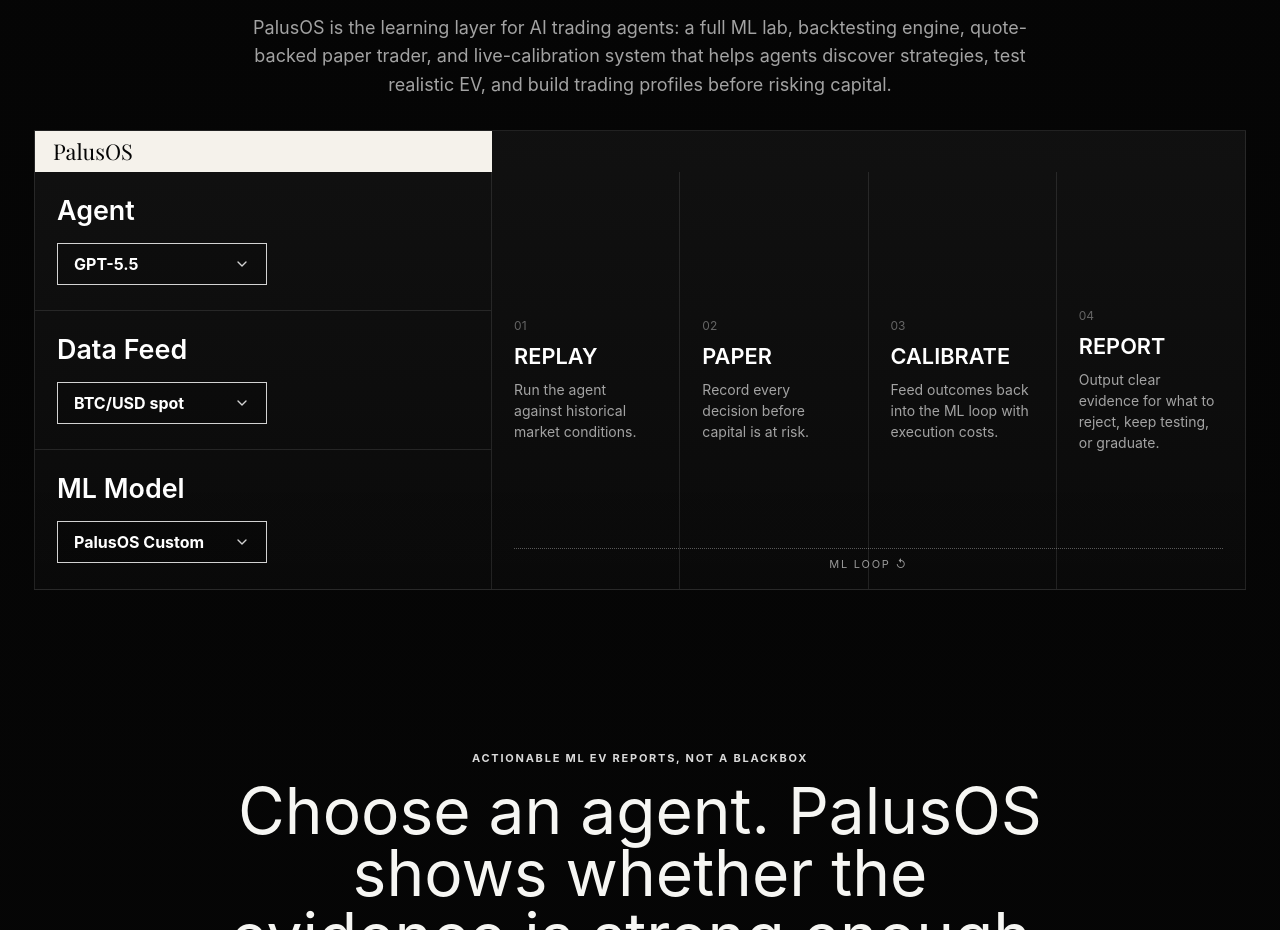
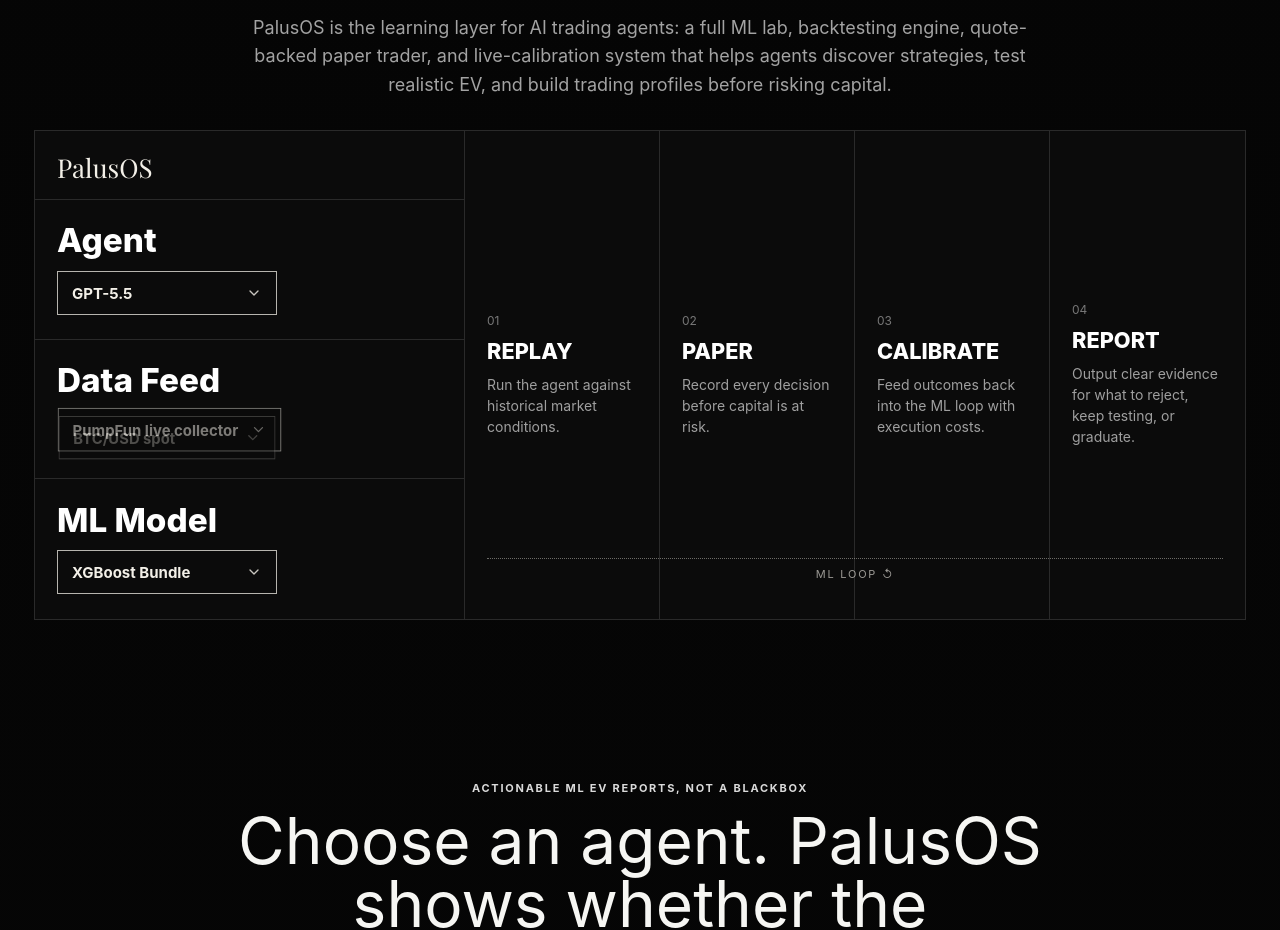
Before and after one commit to jasonheron/palusos, a React (Vite) app: page / in a window 1280 px wide. Shown: the part 1048-1978 px from the top of the page. Built offline with nearby package versions, Linux system fonts and the light colour scheme.

Commit message:
Match PalusOS diagram reference UI

```diff
--- a/src/App.tsx
+++ b/src/App.tsx
@@ -114,10 +114,9 @@
 
       <div className="system-diagram" aria-label="PalusOS system diagram">
         <div className="diagram-input-stack">
+          <div className="diagram-core-label">PalusOS</div>
           {inputs.map((item) => <DiagramInput key={item.title} {...item} />)}
         </div>
-
-        <div className="diagram-core-label">PalusOS</div>
 
         <div className="diagram-loop-flow">
           {loop.map((item, index) => (
--- a/src/styles/palusos-hero.css
+++ b/src/styles/palusos-hero.css
@@ -1092,3 +1092,124 @@
 .system-section .section-heading h2 {
   font-size: 40px;
 }
+
+/* Reference-match system diagram: left control sidebar + right workflow grid */
+.system-diagram {
+  grid-template-columns: minmax(320px, 430px) minmax(0, 1fr);
+  grid-template-areas: "inputs loop";
+  min-height: 470px;
+  border-color: #2a2a2a;
+  background: #0b0b0b;
+}
+
+.diagram-input-stack {
+  grid-area: inputs;
+  display: grid;
+  grid-template-rows: auto repeat(3, 1fr);
+  border-right: 1px solid #2a2a2a;
+  border-bottom: 0;
+}
+
+.diagram-core-label {
+  grid-area: auto;
+  width: auto;
+  padding: 24px 22px 18px;
+  border-bottom: 1px solid #2a2a2a;
+  background: #0b0b0b;
+  color: #f3f0e8;
+  font-size: 26px;
+  line-height: 1;
+  text-align: left;
+}
+
+.diagram-input {
+  min-height: 120px;
+  padding: 24px 22px;
+  border-bottom: 1px solid #2a2a2a;
+}
+
+.diagram-input:last-child {
+  border-bottom: 0;
+}
+
+.diagram-input span {
+  font-size: clamp(28px, 2.6vw, 34px);
+  line-height: .98;
+  font-weight: 800;
+}
+
+.diagram-choice {
+  width: 220px;
+  min-height: 44px;
+}
+
+.diagram-choice b {
+  min-width: 220px;
+  height: 44px;
+  padding: 0 14px;
+  border: 1px solid rgba(243,240,232,.74);
+  background: #0b0b0b;
+  color: #f3f0e8;
+  font-size: 15px;
+  font-weight: 720;
+}
+
+.diagram-loop-flow {
+  grid-area: loop;
+  grid-template-columns: repeat(4, minmax(0, 1fr));
+  min-height: 470px;
+  padding-top: 0;
+  background: #0b0b0b;
+}
+
+.loop-step {
+  min-height: 470px;
+  padding: 0 22px;
+  justify-content: center;
+  border-right: 1px solid #2a2a2a;
+}
+
+.loop-step span {
+  font-size: 12px;
+  color: #787878;
+}
+
+.loop-step b {
+  font-size: clamp(20px, 1.7vw, 24px);
+  font-weight: 800;
+}
+
+.loop-step p {
+  max-width: 180px;
+  color: #9f9f9f;
+  font-size: 14px;
+}
+
+.loop-return {
+  left: 22px;
+  right: 22px;
+  bottom: 38px;
+  border-top-color: rgba(243,240,232,.42);
+  color: rgba(243,240,232,.62);
+}
+
+@media (max-width: 900px) {
+  .system-diagram {
+    grid-template-columns: 1fr;
+    grid-template-areas:
+      "inputs"
+      "loop";
+  }
+  .diagram-input-stack {
+    border-right: 0;
+    border-bottom: 1px solid #2a2a2a;
+  }
+  .diagram-loop-flow {
+    grid-template-columns: 1fr;
+    min-height: auto;
+  }
+  .loop-step {
+    min-height: 150px;
+    padding: 24px 22px;
+  }
+}
```
